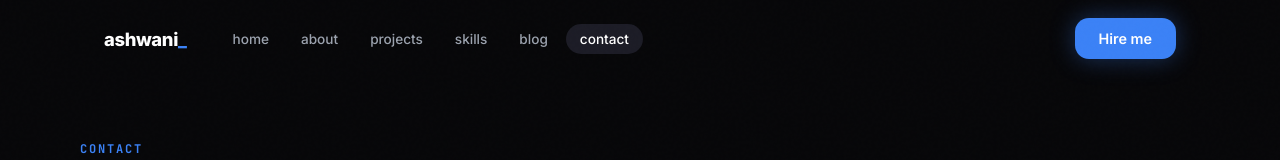
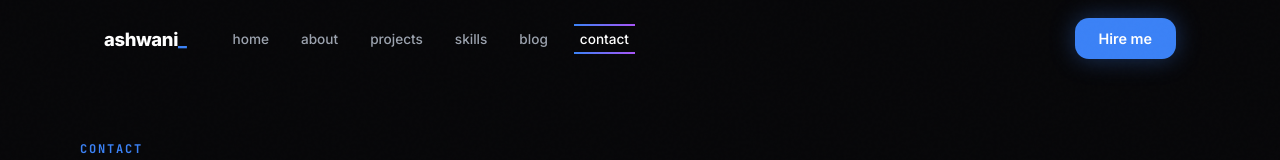
Before and after one commit to lets-make-ashwani/portfolio-website, a React (Vite) app: page /contact in a window 1280 px wide. Shown: the top 160 px of the page. Built offline with nearby package versions, Linux system fonts and the light colour scheme.

Commit message:
Implement prismic-inspired gradient double-underline hover effect for navigation links

```diff
--- a/src/components/Navbar.css
+++ b/src/components/Navbar.css
@@ -34,17 +34,45 @@
 }
 
 .navbar__link {
+  position: relative;
   padding: 7px 14px;
-  border-radius: 99px;
   font-size: 0.85rem;
   font-weight: 500;
   color: var(--muted2);
   transition: var(--transition);
 }
-.navbar__link:hover { color: var(--text); }
+.navbar__link:hover {
+  color: #fff;
+}
+.navbar__link::before,
+.navbar__link::after {
+  content: '';
+  position: absolute;
+  left: 8px;
+  right: 8px;
+  height: 2px;
+  background: linear-gradient(to right, var(--blue), var(--purple));
+  transform: scaleX(0);
+  transition: transform 0.35s cubic-bezier(0.4, 0, 0.2, 1);
+}
+.navbar__link::before {
+  top: 0px;
+  transform-origin: left;
+}
+.navbar__link::after {
+  bottom: 0px;
+  transform-origin: right;
+}
+.navbar__link:hover::before,
+.navbar__link:hover::after {
+  transform: scaleX(1);
+}
 .navbar__link--active {
   color: #fff;
-  background: var(--surface2);
+}
+.navbar__link--active::before,
+.navbar__link--active::after {
+  transform: scaleX(1);
 }
 
 .navbar__cta { margin-left: auto; }
```
